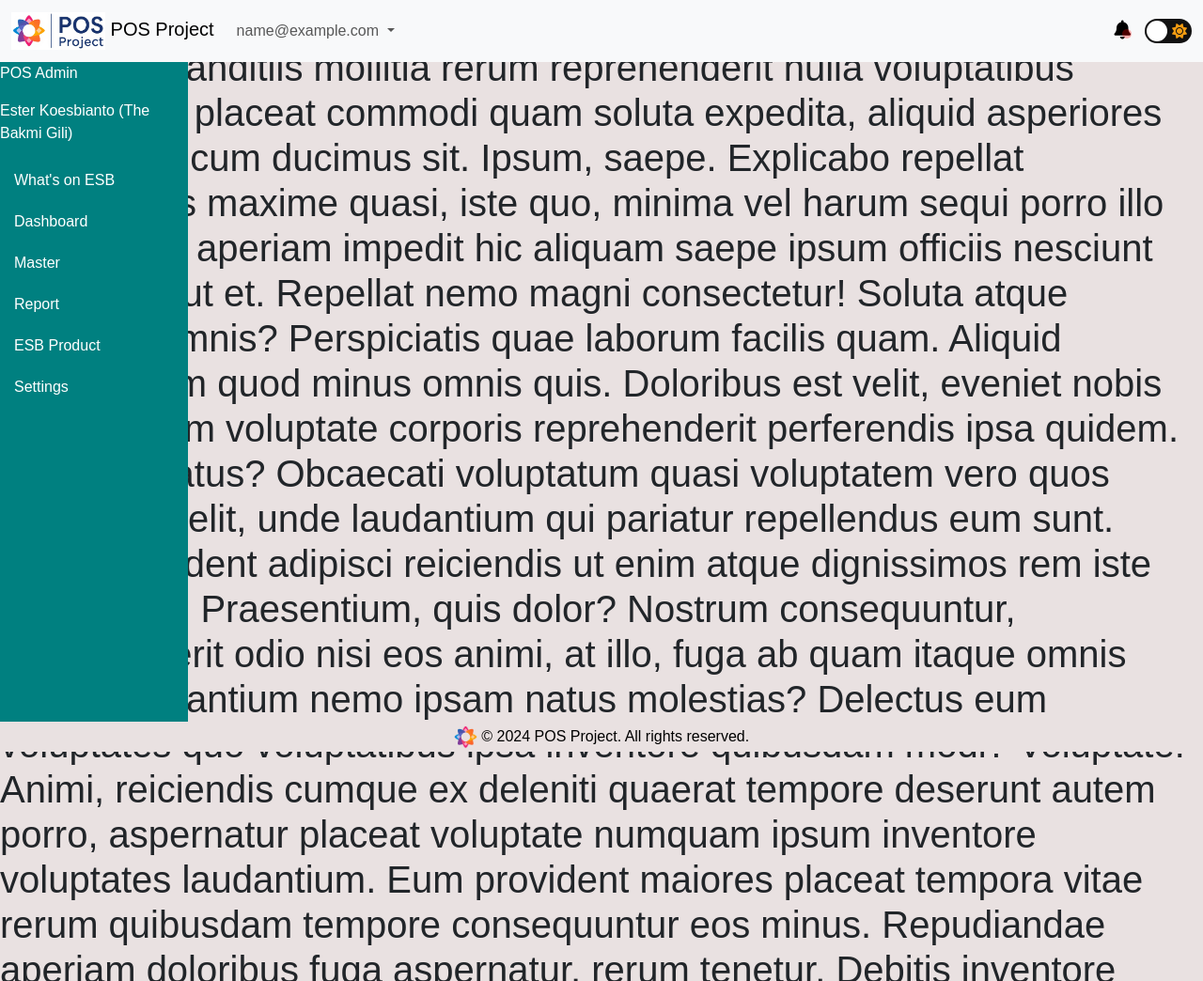
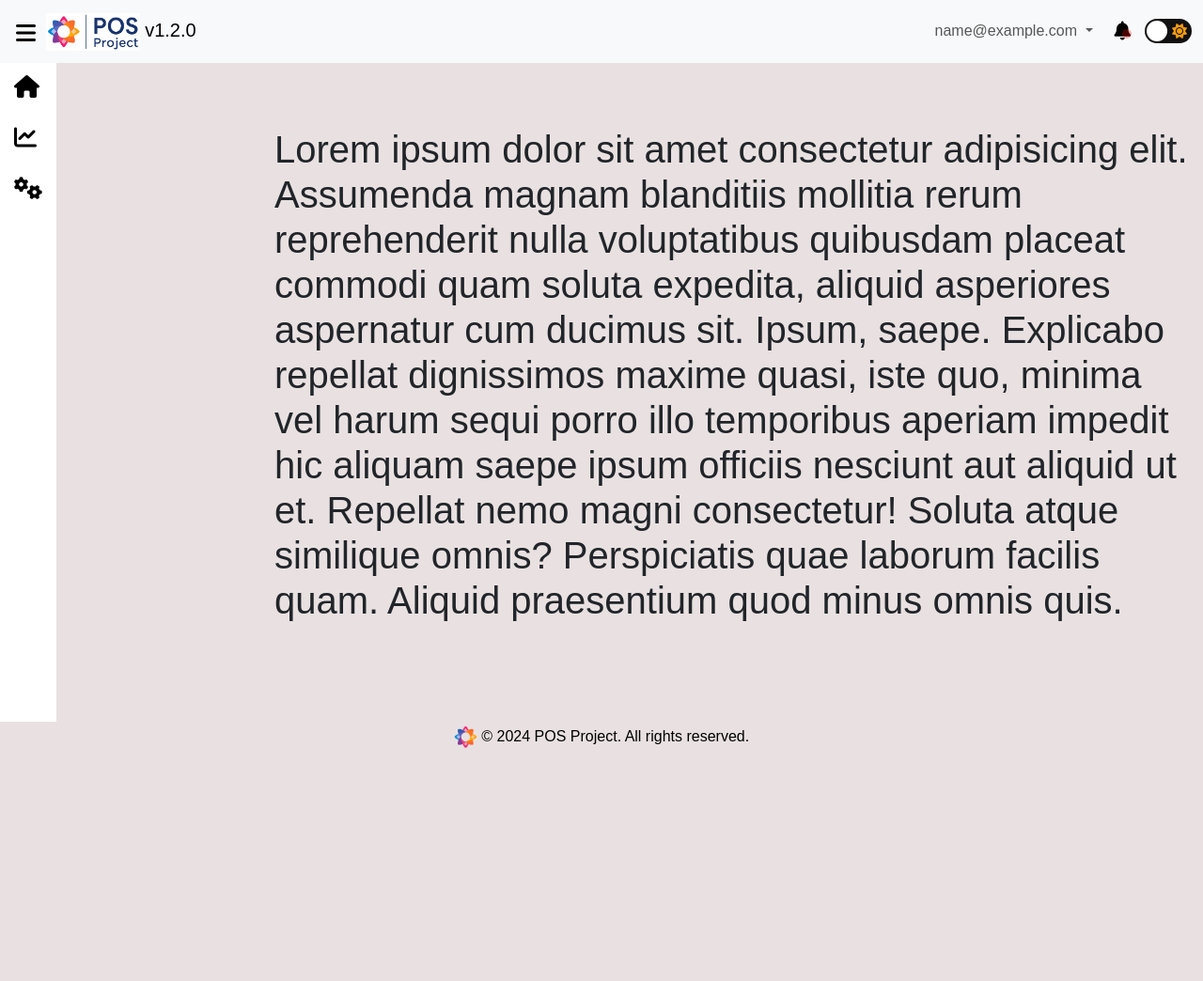
Before and after one commit to xecvas/pos-project, a Flask app: page /index in a window 1280 px wide. Shown: the top 1044 px of the page at 94% size. After the commit the page ends 797 px from the top, so only its background shows below. Run offline with Flask 3, Linux system fonts and the light colour scheme; the visitor is signed in with stand-in values (Sample User, id 1); some libraries are stand-ins or nearby versions.

Commit message:
"Updated CSS styles for sidebar and burger button, added JavaScript event listener for burger button, modified HTML structure for sidebar and navigation bar, and updated ReleaseData with new version information."

```diff
--- a/src/css/styles.css
+++ b/src/css/styles.css
@@ -234,37 +234,74 @@ a:hover {
     font-size: 14px; /* Adjust size as needed */
   }
 
-.sidebar {
-  background-color: #008080;
-  color: white;
-  height: 100vh;
-  width: 200px;
-  position: fixed;
-  left: 0;
-  top: 0;
-  padding-top: 20px;
+ /* Styling Tombol Burger */
+ .burger-btn {
+    background: none;
+    border: none;
+    cursor: pointer;
+    font-size: 24px;
+    position: relative; /* Ubah dari fixed ke relative */
+    left: 5px;
+    top: 5px;
+    margin-right: 10px; /* Atur margin sesuai kebutuhan */
+    z-index: 1000;
 }
 
-.sidebar h2 {
-  margin-top: 0;
+/* Styling Sidebar */
+.sidebar {
+    width: 60px; /* Sidebar ukuran minimal */
+    height: calc(100vh - 80px); /* Mengurangi tinggi navbar (ubah 56px sesuai tinggi navbar Anda) */
+    position: fixed;
+    top: 65px; /* Ubah ini sesuai tinggi navbar Anda */
+    left: 0;
+    background-color: white;
+    color: black;
+    overflow-x: hidden;
+    transition: width 0.3s;
 }
 
-.sidebar a {
-  padding: 10px 15px;
-  text-decoration: none;
-  font-size: 16px;
-  color: white;
-  display: block;
-  transition: background-color 0.3s;
+.sidebar.expanded {
+    width: 250px; /* Lebar saat di-expand */
 }
 
-.sidebar a:hover {
-  background-color: #006970;
+.sidebar ul {
+    list-style-type: none;
+    padding: 0;
 }
 
-.content {
-  margin-left: 200px;
-  padding: 20px;
-  height: 100vh;
-  background-color: #f2f2f2;
+.sidebar ul li {
+    padding: 15px;
+    display: flex;
+    align-items: center; /* Center-aligns icons vertically */
+    justify-content: flex-start;
 }
+
+/* Icon and label styles */
+.sidebar ul li i {
+    font-size: 24px; /* Icon size remains consistent */
+    transition: margin-right 0.3s; /* Smooth transition for label spacing */
+}
+
+.sidebar.expanded ul li i {
+    margin-right: 10px; /* Space between icon and label when expanded */
+}
+
+.sidebar ul li .label {
+    display: none;
+    transition: opacity 0.3s;
+    opacity: 0; /* Smooth fade-in for the label */
+}
+
+.sidebar.expanded ul li .label {
+    display: inline;
+    opacity: 1;
+}
+
+/* Menggeser konten utama saat sidebar terbuka */
+.main-content {
+    transition: margin-left 0.3s;
+}
+
+.sidebar.expanded + .main-content {
+    margin-left: 250px;
+}
--- a/src/js/ReleaseData.js
+++ b/src/js/ReleaseData.js
@@ -1,5 +1,15 @@
 // ReleaseData.js
 const ReleaseData = [
+  {
+    version: "1.2.0",
+    date: "13/10/2024",
+    features: [
+      "Added sidebar and burger button.",
+      "version info show next to logo.",
+      "Added some new UI design.",
+      "Other bug fixes and improvements.",
+    ],
+  },
   {
     version: "1.1.0",
     date: "12/10/2024",
@@ -22,3 +32,5 @@ const ReleaseData = [
     ],
   },
 ];
+
+"Updated CSS styles for sidebar and burger button, added JavaScript event listener for burger button, and modified HTML structure for sidebar and navigation bar."
--- a/src/templates/index.html
+++ b/src/templates/index.html
@@ -31,18 +31,17 @@
         <!-- navigation bar -->
         <nav class="navbar navbar-expand-lg fixed-top bg-body-tertiary">
             <div class="container-fluid">
-                <a class="navbar-brand icon-text" href="{{ url_for('index') }}">
+                <div class="navbar-brand icon-text">
+                    <!-- Tambahkan tombol burger -->
+                    <button id="burger-btn" class="burger-btn">
+                        <i class="fas fa-bars"></i>
+                    </button>
                     <img src="{{ url_for('images', filename='banner-page.jpeg') }}" class="icon" alt="Web Icon"
                         style="width: 100px;">
-                    POS Project
-                </a>
-                <button class="navbar-toggler" type="button" data-bs-toggle="collapse"
-                    data-bs-target="#navbarSupportedContent" aria-controls="navbarSupportedContent"
-                    aria-expanded="false" aria-label="Toggle navigation">
-                    <span class="navbar-toggler-icon"></span>
-                </button>
+                    <span class="project-version"></span>
+                </div>
                 <div class="collapse navbar-collapse" id="navbarSupportedContent">
-                    <ul class="navbar-nav me-auto mb-2 mb-lg-0">
+                    <ul class="navbar-nav ms-auto mb-2 mb-lg-0">
                         <li class="nav-item dropdown">
                             <!-- Menampilkan email pengguna atau "Account" jika tidak ada sesi -->
                             <a class="nav-link dropdown-toggle" href="#" role="button" data-bs-toggle="dropdown"
@@ -73,45 +72,53 @@
         </nav>
     </div>
 
-    <div class="sidebar">
-        <h2>SESBCORE</h2>
-        <p>POS Admin</p>
-        <p>Ester Koesbianto (The Bakmi Gili)</p>
-        <a href="#">What's on ESB</a>
-        <a href="#">Dashboard</a>
-        <a href="#">Master</a>
-        <a href="#">Report</a>
-        <a href="#">ESB Product</a>
-        <a href="#">Settings</a>
+    <div id="sidebar" class="sidebar collapsed">
+        <ul class="sidebar-menu">
+            <li><i class="fas fa-home"></i> <span class="label">Home</span></li>
+            <li><i class="fas fa-chart-line"></i> <span class="label">Dashboard</span></li>
+            <li><i class="fas fa-cogs"></i> <span class="label">Settings</span></li>
+        </ul>
     </div>
 
+
+
+    <div class="container">
         <h1>Lorem ipsum dolor sit amet consectetur adipisicing elit. Assumenda magnam blanditiis mollitia rerum
-        reprehenderit nulla voluptatibus quibusdam placeat commodi quam soluta expedita, aliquid asperiores aspernatur
+            reprehenderit nulla voluptatibus quibusdam placeat commodi quam soluta expedita, aliquid asperiores
+            aspernatur
             cum ducimus sit. Ipsum, saepe.
             Explicabo repellat dignissimos maxime quasi, iste quo, minima vel harum sequi porro illo temporibus aperiam
             impedit hic aliquam saepe ipsum officiis nesciunt aut aliquid ut et. Repellat nemo magni consectetur!
-        Soluta atque similique omnis? Perspiciatis quae laborum facilis quam. Aliquid praesentium quod minus omnis quis.
+            Soluta atque similique omnis? Perspiciatis quae laborum facilis quam. Aliquid praesentium quod minus omnis
+            quis.
             Doloribus est velit, eveniet nobis nesciunt rem voluptate corporis reprehenderit perferendis ipsa quidem.
             Suscipit, natus?
-        Obcaecati voluptatum quasi voluptatem vero quos explicabo velit, unde laudantium qui pariatur repellendus eum
+            Obcaecati voluptatum quasi voluptatem vero quos explicabo velit, unde laudantium qui pariatur repellendus
+            eum
             sunt. Quod provident adipisci reiciendis ut enim atque dignissimos rem iste libero error. Praesentium, quis
             dolor?
             Nostrum consequuntur, reprehenderit odio nisi eos animi, at illo, fuga ab quam itaque omnis eaque laudantium
-        nemo ipsam natus molestias? Delectus eum voluptates quo voluptatibus ipsa inventore quibusdam modi? Voluptate!
-        Animi, reiciendis cumque ex deleniti quaerat tempore deserunt autem porro, aspernatur placeat voluptate numquam
+            nemo ipsam natus molestias? Delectus eum voluptates quo voluptatibus ipsa inventore quibusdam modi?
+            Voluptate!
+            Animi, reiciendis cumque ex deleniti quaerat tempore deserunt autem porro, aspernatur placeat voluptate
+            numquam
             ipsum inventore voluptates laudantium. Eum provident maiores placeat tempora vitae rerum quibusdam tempore
             consequuntur eos minus.
-        Repudiandae aperiam doloribus fuga aspernatur, rerum tenetur. Debitis inventore earum assumenda mollitia itaque
+            Repudiandae aperiam doloribus fuga aspernatur, rerum tenetur. Debitis inventore earum assumenda mollitia
+            itaque
             alias amet, iste veniam commodi facilis corporis autem, sint tempora quam quia dicta ab, voluptas dolor
             molestias?
             Quod molestias molestiae dolor sint minus et aut repellendus minima aliquid suscipit vero ab consequatur
             laboriosam eius porro consequuntur sit soluta, labore deserunt itaque, dolorum vitae? In eum explicabo
             similique.
-        Earum, accusantium deleniti. Tempora asperiores, deserunt perferendis quas sunt obcaecati ratione dignissimos
-        similique totam temporibus repellat delectus. Aperiam, necessitatibus. Ut, fugiat sint odio ipsum perferendis
+            Earum, accusantium deleniti. Tempora asperiores, deserunt perferendis quas sunt obcaecati ratione
+            dignissimos
+            similique totam temporibus repellat delectus. Aperiam, necessitatibus. Ut, fugiat sint odio ipsum
+            perferendis
             optio nostrum? Corrupti, ducimus architecto.
             Saepe quam doloribus excepturi vitae similique ea a neque quibusdam aut, officiis illum nisi, necessitatibus
-        minus esse? Eveniet at doloribus corrupti odio porro quisquam numquam ipsum eligendi? Alias, ducimus distinctio?
+            minus esse? Eveniet at doloribus corrupti odio porro quisquam numquam ipsum eligendi? Alias, ducimus
+            distinctio?
         </h1>
     </div>
     <!-- Footer Section -->
@@ -133,7 +140,8 @@
                 </div>
                 <div class="modal-footer" style="border-top: none;">
                     <!-- Hyperlink tanpa garis bawah -->
-                    <a href="/release-note" id="seeAllReleases" class="btn btn-link" style="text-decoration: none;"><b>See All Releases</b></a>
+                    <a href="/release-note" id="seeAllReleases" class="btn btn-link"
+                        style="text-decoration: none;"><b>See All Releases</b></a>
                 </div>
             </div>
         </div>
```
Also changed, not shown: src/js/script.js (+45 -12 lines). Lines whose indentation alone changed are shown as unchanged.
